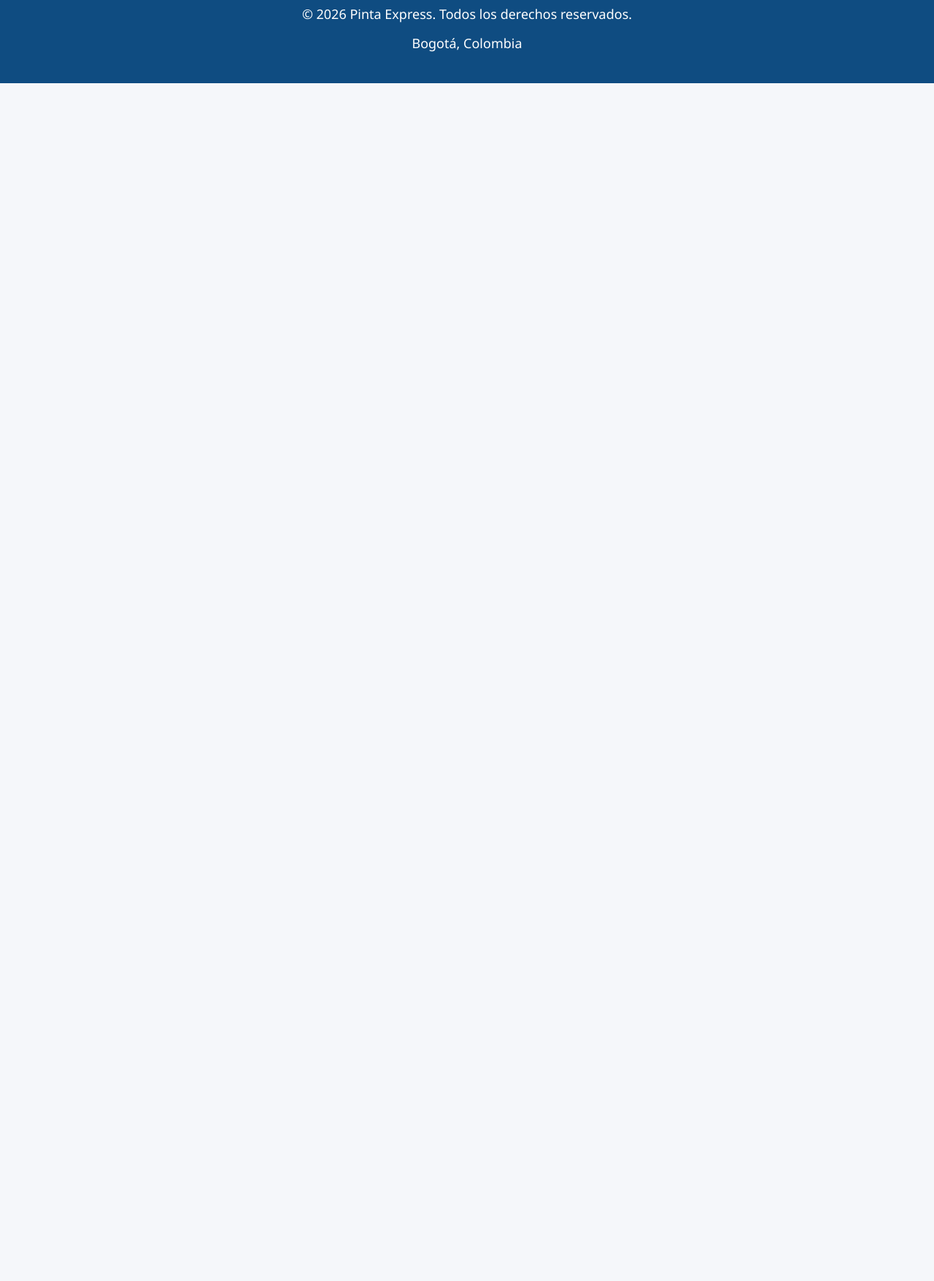
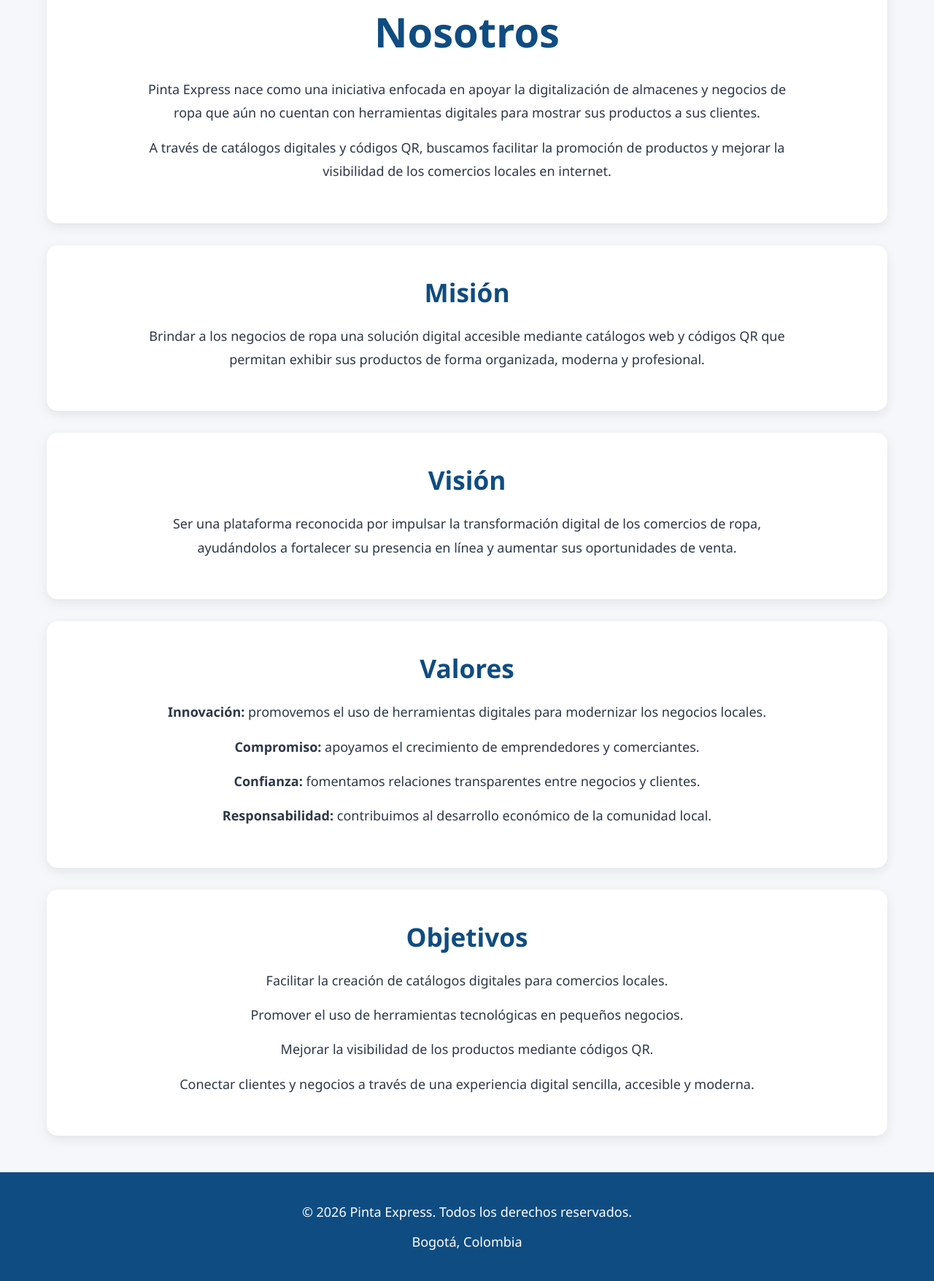
Before and after one commit to Jarbe-12/Pinta-Express, a plain HTML site: page nosotros.html in a window 1280 px wide. Shown: the part 217-1972 px from the top of the page at 73% size. Before the commit the page ends 800 px from the top, so only its background shows below. Drawn offline with Linux system fonts and the light colour scheme.

Commit message:
Desarrollo contenido de pagina nosotros

```diff
--- a/nosotros.html
+++ b/nosotros.html
@@ -20,13 +20,98 @@
         </nav>
     </header>
 
-    <footer>
+
+    <main>
+
+    <section>
+        <h1>Nosotros</h1>
+
+        <p>
+            Pinta Express nace como una iniciativa enfocada en apoyar la
+            digitalización de almacenes y negocios de ropa que aún no cuentan
+            con herramientas digitales para mostrar sus productos a sus clientes.
+        </p>
+
+        <p>
+            A través de catálogos digitales y códigos QR, buscamos facilitar
+            la promoción de productos y mejorar la visibilidad de los comercios
+            locales en internet.
+        </p>
+    </section>
+
+    <section>
+        <h2>Misión</h2>
+
+        <p>
+            Brindar a los negocios de ropa una solución digital accesible mediante
+            catálogos web y códigos QR que permitan exhibir sus productos de forma
+            organizada, moderna y profesional.
+        </p>
+    </section>
+
+    <section>
+        <h2>Visión</h2>
+
+        <p>
+            Ser una plataforma reconocida por impulsar la transformación digital
+            de los comercios de ropa, ayudándolos a fortalecer su presencia en línea
+            y aumentar sus oportunidades de venta.
+        </p>
+    </section>
+
+    <section>
+        <h2>Valores</h2>
+
+        <p>
+            <strong>Innovación:</strong> promovemos el uso de herramientas digitales
+            para modernizar los negocios locales.
+        </p>
+
+        <p>
+            <strong>Compromiso:</strong> apoyamos el crecimiento de emprendedores
+            y comerciantes.
+        </p>
+
+        <p>
+            <strong>Confianza:</strong> fomentamos relaciones transparentes entre
+            negocios y clientes.
+        </p>
+
+        <p>
+            <strong>Responsabilidad:</strong> contribuimos al desarrollo económico
+            de la comunidad local.
+        </p>
+    </section>
+
+    <section>
+        <h2>Objetivos</h2>
+
+        <p>
+            Facilitar la creación de catálogos digitales para comercios locales.
+        </p>
+
+        <p>
+            Promover el uso de herramientas tecnológicas en pequeños negocios.
+        </p>
+
+        <p>
+            Mejorar la visibilidad de los productos mediante códigos QR.
+        </p>
+
+        <p>
+            Conectar clientes y negocios a través de una experiencia digital
+            sencilla, accesible y moderna.
+        </p>
+    </section>
+
+</main>
+
+ <footer>
         <p>&copy; 2026 Pinta Express. Todos los derechos reservados.</p>
 
         <p>Bogotá, Colombia</p>
     </footer>
 
-
 </body>
 
 </html>
```
